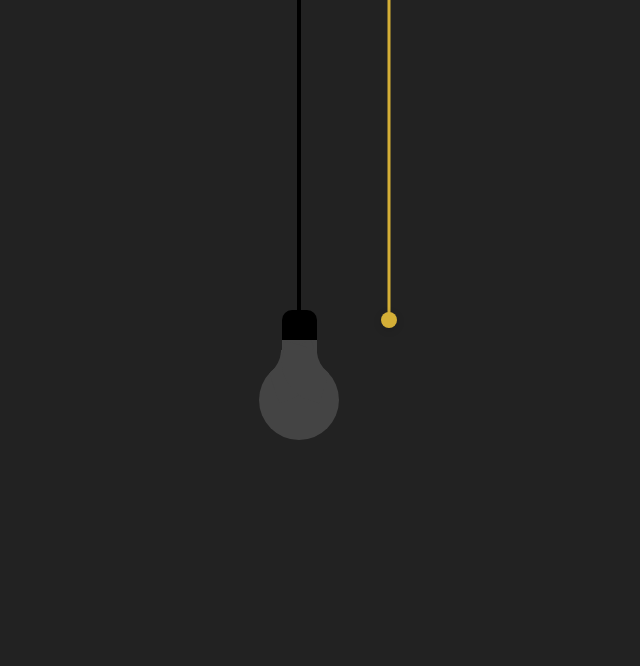
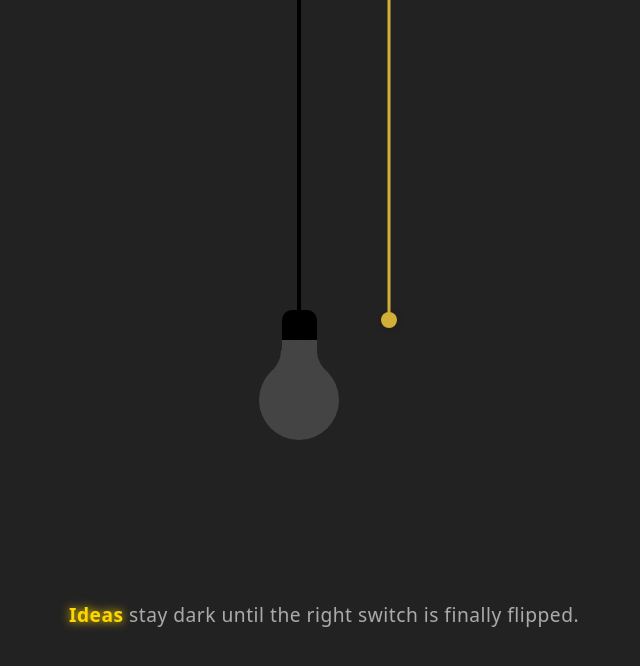
Before and after one commit to elijahzhao24/elijahzhao24.github.io, a React (Vite) app: page / in a window 1280 px wide. Shown: the top 666 px of the page, without its empty margins (341-981 px from the left). Built offline with nearby package versions, Linux system fonts and the light colour scheme.

Commit message:
added some fading text that will transition into landing page.

```diff
--- a/src/components/LightBulb.jsx
+++ b/src/components/LightBulb.jsx
@@ -41,8 +41,24 @@ export default function LightBulb() {
         }
       },
       onRelease: function () {
+        document.body.classList.toggle('on');
+
+        if (document.body.classList.contains('on')) {
+          gsap.to('.idea-text', {
+            opacity: 0,
+            filter: "blur(6px)",
+            duration: 1,
+            ease: "power2.out"
+          });
+        } else {
+          gsap.to('.idea-text', {
+            opacity: 1,
+            filter: "blur(0px)",
+            duration: 0.6,
+            ease: "power2.in"
+          });
+        }
         // Snap back animation
-        document.body.classList.toggle('on');
         gsap.to(dragRef.current, {
           y: 0,
           x: 0,
@@ -72,12 +88,26 @@ export default function LightBulb() {
   }, []);
 
   return (
-    <div className="light" style={{ position: 'relative' }}>
+    <div className="light" style={{ position: 'relative', height: '100vh' }}>
       <div className="wire"></div>
       <div className="bulb">
         <span></span>
         <span></span>
       </div>
+      <p className="idea-text" style={{
+            position: 'absolute',
+            top: '75vh',
+            left: '50%',
+            transform: 'translateX(-50%)',
+            fontSize: '1.2rem',
+            textAlign: 'center',
+            width: 'auto',
+            whiteSpace: 'nowrap',
+            margin: 0,
+            padding: '0 20px'
+          }}>
+            <span className="highlight">Ideas</span> stay dark until the right switch is finally flipped.
+      </p>
       {/* Tuggable string */}
       <svg
         ref={stringRef}
--- a/src/input.css
+++ b/src/input.css
@@ -97,3 +97,22 @@ body {
     background-color: #000;
     z-index: 1;
   }
+
+.idea-text {
+    font-size: 1.5rem;
+    color: #aaa; /* soft, not pure white */
+    letter-spacing: 0.5px;
+    text-align: center;
+    margin-top: 20px;
+    text-shadow: 0 0 2px rgba(255, 255, 255, 0.05);
+    max-width: 500px;
+    margin-left: auto;
+    margin-right: auto;
+    line-height: 1.6;
+}
+
+.idea-text .highlight {
+  color: #FFD700;
+  filter: drop-shadow(0 0 5px #FFD700);
+  font-weight: bold;
+}
```
Also changed, not shown: package.json (+6 -2 lines), 1 other file (tests, documents, lock files or other folders).
